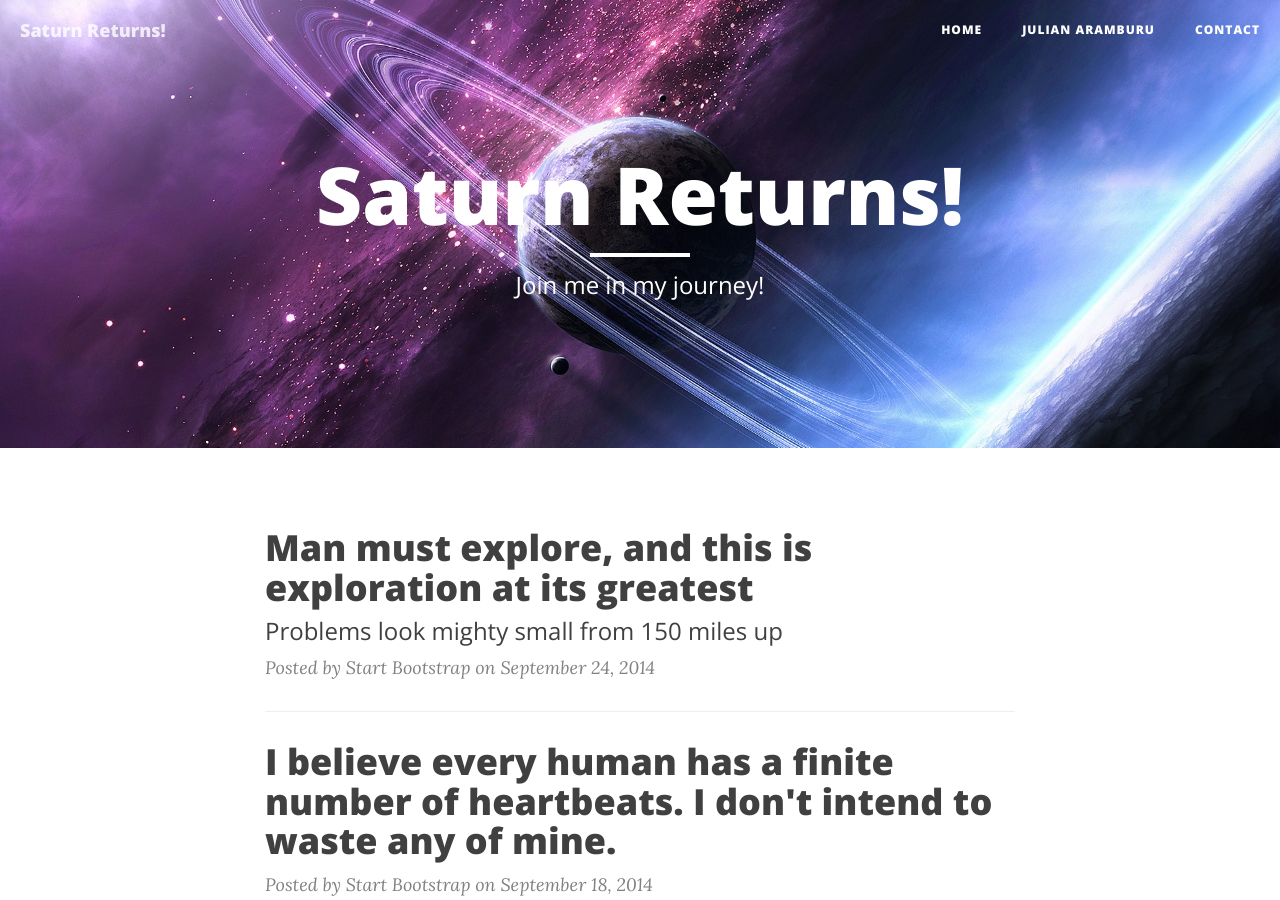
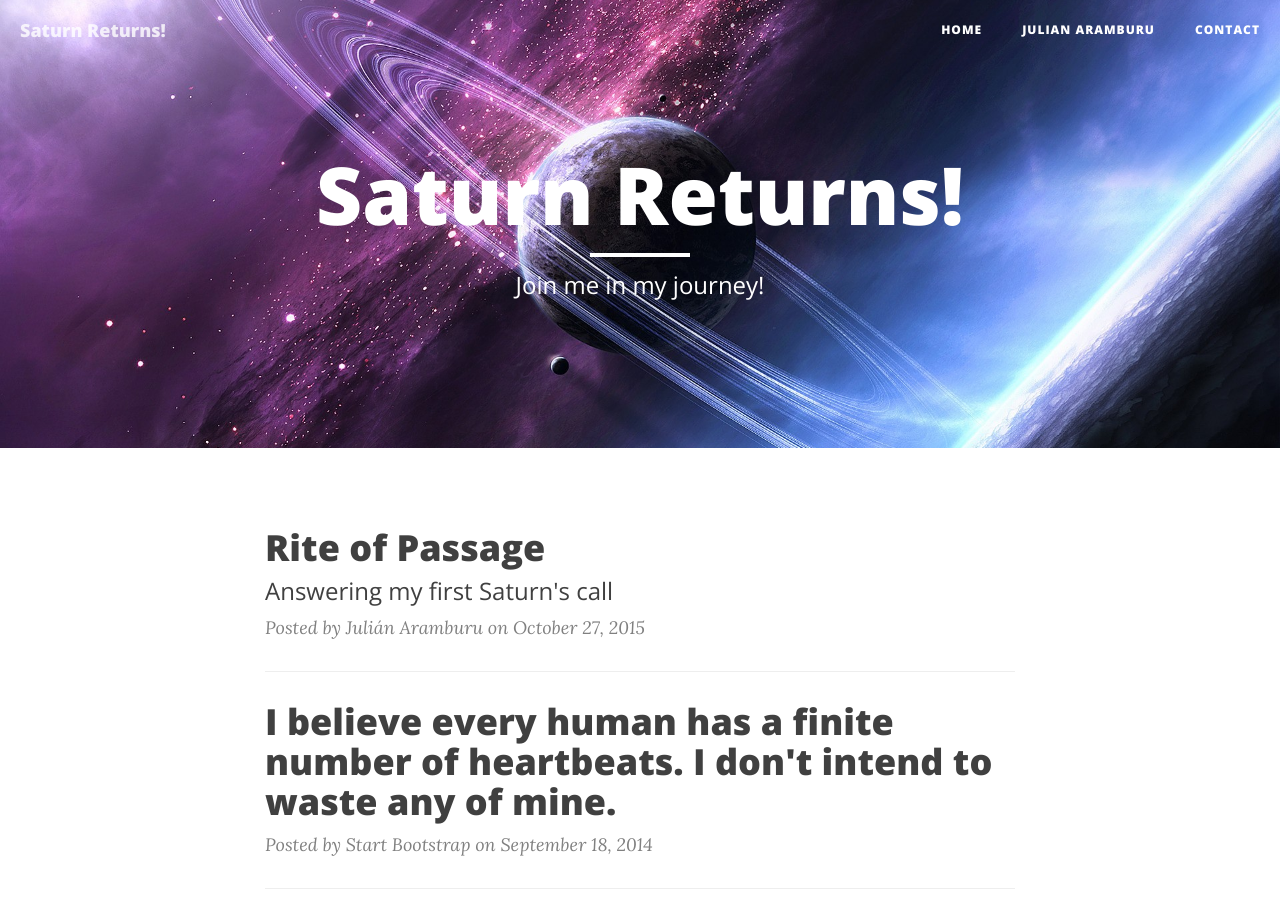
Before and after one commit to julianaramburu/saturn-returns, a Jekyll site: the page built from index.html, in a window 1280 px wide and 900 px high. Built offline with Jekyll 4.4.1, drawn with Linux system fonts in a browser that asks for light colours; nearby versions of some CDN libraries; the list of posts is cut into pages by our own code.

Commit message:
Shaping up post

```diff
--- a/_posts/2014-09-24-man-must-explore.markdown
+++ b/_posts/2014-09-24-man-must-explore.markdown
@@ -1,10 +1,10 @@
 ---
 layout:     post
-title:      "Man must explore, and this is exploration at its greatest"
-subtitle:   "Problems look mighty small from 150 miles up"
-date:       2014-09-24 12:00:00
-author:     "Start Bootstrap"
-header-img: "img/post-bg-06.jpg"
+title:      "Rite of Passage"
+subtitle:   "Answering my first Saturn's call"
+date:       2015-10-27
+author:     "Julián Aramburu"
+header-img: "img/post-riteofpassage.jpg"
 ---
 
 <p>Never in all their history have men been able truly to conceive of the world as one: a single sphere, a globe, having the qualities of a globe, a round earth in which all the directions eventually meet, in which there is no center because every point, or none, is center — an equal earth which all men occupy as equals. The airman's earth, if free men make it, will be truly round: a globe in practice, not in theory.</p>
```
